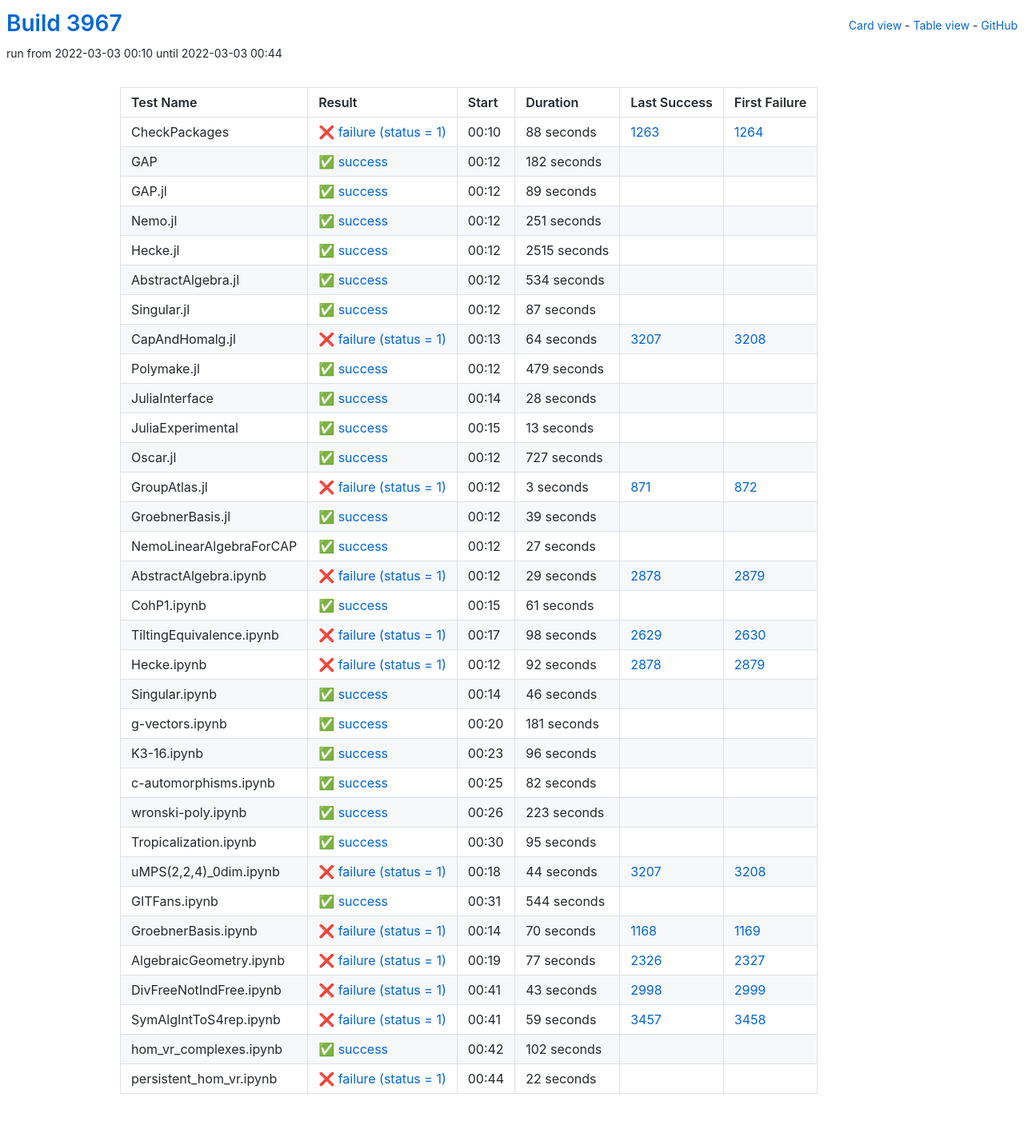
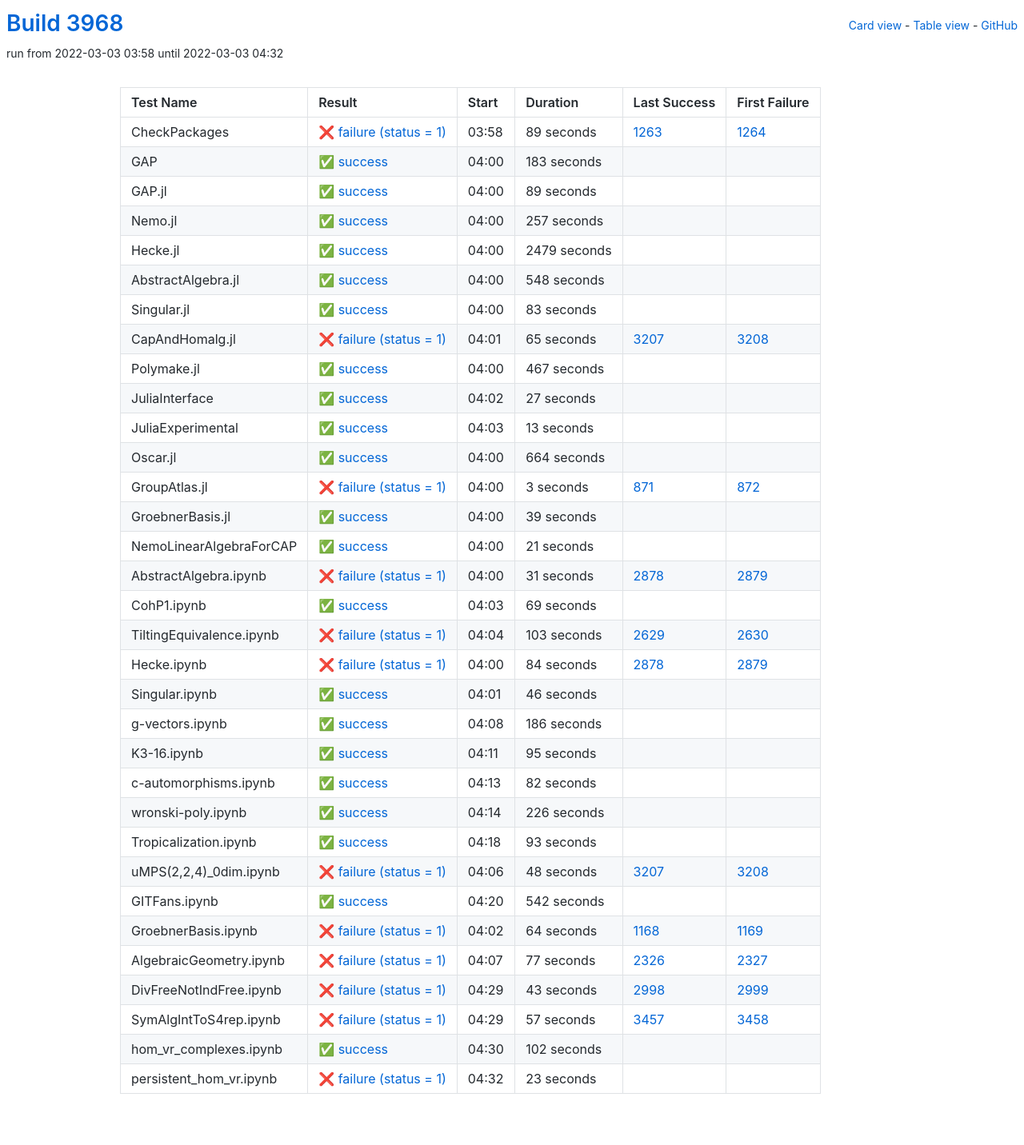
Before and after one commit to oscar-system/oscar-ci-status-stable, a Jekyll site: the page built from table.html, in a window 1280 px wide. Shown: the whole page at 80% size. Built offline with Jekyll 4.4.1, drawn with Linux system fonts in a browser that asks for light colours.

Commit message:
Build #3968

```diff
--- a/_data/ci.yml
+++ b/_data/ci.yml
@@ -1,6 +1,6 @@
 ---
-build: 3967
-build_url: https://oscarci.mathematik.uni-kl.de/job/oscar-stable/3967/
+build: 3968
+build_url: https://oscarci.mathematik.uni-kl.de/job/oscar-stable/3968/
 job: oscar-stable
 organization: oscar-system
 repo: oscar-ci-status-stable
@@ -8,32 +8,32 @@ repourl: https://github.com/oscar-system/oscar-ci-status-stable
 tests:
 - name: CheckPackages
   id: checkpackages
-  log: https://oscarci.mathematik.uni-kl.de/job/oscar-stable/3967/artifact/logs/build-3967/CheckPackages.log
-  start: 2022-03-03 00:10
+  log: https://oscarci.mathematik.uni-kl.de/job/oscar-stable/3968/artifact/logs/build-3968/CheckPackages.log
+  start: 2022-03-03 03:58
   success: false
   exitcode: 1
   status: failure
-  duration: 88
+  duration: 89
   last_success: 1263
   last_success_url: https://oscarci.mathematik.uni-kl.de/job/oscar-stable/1263/
   first_failure: 1264
   first_failure_url: https://oscarci.mathematik.uni-kl.de/job/oscar-stable/1264/
 - name: GAP
   id: gap
-  log: https://oscarci.mathematik.uni-kl.de/job/oscar-stable/3967/artifact/logs/build-3967/GAP.log
-  start: 2022-03-03 00:12
+  log: https://oscarci.mathematik.uni-kl.de/job/oscar-stable/3968/artifact/logs/build-3968/GAP.log
+  start: 2022-03-03 04:00
   success: true
   exitcode: 0
   status: success
-  duration: 182
+  duration: 183
   last_success: false
   last_success_url:
   first_failure: false
   first_failure_url:
 - name: GAP.jl
   id: gap-jl
-  log: https://oscarci.mathematik.uni-kl.de/job/oscar-stable/3967/artifact/logs/build-3967/GAP.jl.log
-  start: 2022-03-03 00:12
+  log: https://oscarci.mathematik.uni-kl.de/job/oscar-stable/3968/artifact/logs/build-3968/GAP.jl.log
+  start: 2022-03-03 04:00
   success: true
   exitcode: 0
   status: success
@@ -44,92 +44,92 @@ tests:
   first_failure_url:
 - name: Nemo.jl
   id: nemo-jl
-  log: https://oscarci.mathematik.uni-kl.de/job/oscar-stable/3967/artifact/logs/build-3967/Nemo.jl.log
-  start: 2022-03-03 00:12
+  log: https://oscarci.mathematik.uni-kl.de/job/oscar-stable/3968/artifact/logs/build-3968/Nemo.jl.log
+  start: 2022-03-03 04:00
   success: true
   exitcode: 0
   status: success
-  duration: 251
+  duration: 257
   last_success: false
   last_success_url:
   first_failure: false
   first_failure_url:
 - name: Hecke.jl
   id: hecke-jl
-  log: https://oscarci.mathematik.uni-kl.de/job/oscar-stable/3967/artifact/logs/build-3967/Hecke.jl.log
-  start: 2022-03-03 00:12
+  log: https://oscarci.mathematik.uni-kl.de/job/oscar-stable/3968/artifact/logs/build-3968/Hecke.jl.log
+  start: 2022-03-03 04:00
   success: true
   exitcode: 0
   status: success
-  duration: 2515
+  duration: 2479
   last_success: false
   last_success_url:
   first_failure: false
   first_failure_url:
 - name: AbstractAlgebra.jl
   id: abstractalgebra-jl
-  log: https://oscarci.mathematik.uni-kl.de/job/oscar-stable/3967/artifact/logs/build-3967/AbstractAlgebra.jl.log
-  start: 2022-03-03 00:12
+  log: https://oscarci.mathematik.uni-kl.de/job/oscar-stable/3968/artifact/logs/build-3968/AbstractAlgebra.jl.log
+  start: 2022-03-03 04:00
   success: true
   exitcode: 0
   status: success
-  duration: 534
+  duration: 548
   last_success: false
   last_success_url:
   first_failure: false
   first_failure_url:
 - name: Singular.jl
   id: singular-jl
-  log: https://oscarci.mathematik.uni-kl.de/job/oscar-stable/3967/artifact/logs/build-3967/Singular.jl.log
-  start: 2022-03-03 00:12
+  log: https://oscarci.mathematik.uni-kl.de/job/oscar-stable/3968/artifact/logs/build-3968/Singular.jl.log
+  start: 2022-03-03 04:00
   success: true
   exitcode: 0
   status: success
-  duration: 87
+  duration: 83
   last_success: false
   last_success_url:
   first_failure: false
   first_failure_url:
 - name: CapAndHomalg.jl
   id: capandhomalg-jl
-  log: https://oscarci.mathematik.uni-kl.de/job/oscar-stable/3967/artifact/logs/build-3967/CapAndHomalg.jl.log
-  start: 2022-03-03 00:13
+  log: https://oscarci.mathematik.uni-kl.de/job/oscar-stable/3968/artifact/logs/build-3968/CapAndHomalg.jl.log
+  start: 2022-03-03 04:01
   success: false
   exitcode: 1
   status: failure
-  duration: 64
+  duration: 65
   last_success: 3207
   last_success_url: https://oscarci.mathematik.uni-kl.de/job/oscar-stable/3207/
   first_failure: 3208
   first_failure_url: https://oscarci.mathematik.uni-kl.de/job/oscar-stable/3208/
 - name: Polymake.jl
   id: polymake-jl
-  log: https://oscarci.mathematik.uni-kl.de/job/oscar-stable/3967/artifact/logs/build-3967/Polymake.jl.log
-  start: 2022-03-03 00:12
+  log: https://oscarci.mathematik.uni-kl.de/job/oscar-stable/3968/artifact/logs/build-3968/Polymake.jl.log
+  start: 2022-03-03 04:00
   success: true
   exitcode: 0
   status: success
-  duration: 479
+  duration: 467
   last_success: false
   last_success_url:
   first_failure: false
   first_failure_url:
 - name: JuliaInterface
   id: juliainterface
-  log: https://oscarci.mathematik.uni-kl.de/job/oscar-stable/3967/artifact/logs/build-3967/JuliaInterface.log
-  start: 2022-03-03 00:14
+  log: https://oscarci.mathematik.uni-kl.de/job/oscar-stable/3968/artifact/logs/build-3968/JuliaInterface.log
+  start: 2022-03-03 04:02
   success: true
   exitcode: 0
   status: success
-  duration: 28
+  duration: 27
   last_success: false
   last_success_url:
   first_failure: false
   first_failure_url:
 - name: JuliaExperimental
   id: juliaexperimental
-  log: https://oscarci.mathematik.uni-kl.de/job/oscar-stable/3967/artifact/logs/build-3967/JuliaExperimental.log
-  start: 2022-03-03 00:15
+  log: https://oscarci.mathematik.uni-kl.de/job/oscar-stable/3968/artifact/logs/build-3968/JuliaExperimental.log
+  start: 2022-03-03 04:03
   success: true
   exitcode: 0
   status: success
@@ -140,20 +140,20 @@ tests:
   first_failure_url:
 - name: Oscar.jl
   id: oscar-jl
-  log: https://oscarci.mathematik.uni-kl.de/job/oscar-stable/3967/artifact/logs/build-3967/Oscar.jl.log
-  start: 2022-03-03 00:12
+  log: https://oscarci.mathematik.uni-kl.de/job/oscar-stable/3968/artifact/logs/build-3968/Oscar.jl.log
+  start: 2022-03-03 04:00
   success: true
   exitcode: 0
   status: success
-  duration: 727
+  duration: 664
   last_success: false
   last_success_url:
   first_failure: false
   first_failure_url:
 - name: GroupAtlas.jl
   id: groupatlas-jl
-  log: https://oscarci.mathematik.uni-kl.de/job/oscar-stable/3967/artifact/logs/build-3967/GroupAtlas.jl.log
-  start: 2022-03-03 00:12
+  log: https://oscarci.mathematik.uni-kl.de/job/oscar-stable/3968/artifact/logs/build-3968/GroupAtlas.jl.log
+  start: 2022-03-03 04:00
   success: false
   exitcode: 1
   status: failure
@@ -164,8 +164,8 @@ tests:
   first_failure_url: https://oscarci.mathematik.uni-kl.de/job/oscar-stable/872/
 - name: GroebnerBasis.jl
   id: groebnerbasis-jl
-  log: https://oscarci.mathematik.uni-kl.de/job/oscar-stable/3967/artifact/logs/build-3967/GroebnerBasis.jl.log
-  start: 2022-03-03 00:12
+  log: https://oscarci.mathematik.uni-kl.de/job/oscar-stable/3968/artifact/logs/build-3968/GroebnerBasis.jl.log
+  start: 2022-03-03 04:00
   success: true
   exitcode: 0
   status: success
@@ -176,68 +176,68 @@ tests:
   first_failure_url:
 - name: NemoLinearAlgebraForCAP
   id: nemolinearalgebraforcap
-  log: https://oscarci.mathematik.uni-kl.de/job/oscar-stable/3967/artifact/logs/build-3967/NemoLinearAlgebraForCAP.log
-  start: 2022-03-03 00:12
+  log: https://oscarci.mathematik.uni-kl.de/job/oscar-stable/3968/artifact/logs/build-3968/NemoLinearAlgebraForCAP.log
+  start: 2022-03-03 04:00
   success: true
   exitcode: 0
   status: success
-  duration: 27
+  duration: 21
   last_success: false
   last_success_url:
   first_failure: false
   first_failure_url:
 - name: AbstractAlgebra.ipynb
   id: abstractalgebra-ipynb
-  log: https://oscarci.mathematik.uni-kl.de/job/oscar-stable/3967/artifact/logs/build-3967/AbstractAlgebra.ipynb.log
-  start: 2022-03-03 00:12
+  log: https://oscarci.mathematik.uni-kl.de/job/oscar-stable/3968/artifact/logs/build-3968/AbstractAlgebra.ipynb.log
+  start: 2022-03-03 04:00
   success: false
   exitcode: 1
   status: failure
-  duration: 29
+  duration: 31
   last_success: 2878
   last_success_url: https://oscarci.mathematik.uni-kl.de/job/oscar-stable/2878/
   first_failure: 2879
   first_failure_url: https://oscarci.mathematik.uni-kl.de/job/oscar-stable/2879/
 - name: CohP1.ipynb
   id: cohp1-ipynb
-  log: https://oscarci.mathematik.uni-kl.de/job/oscar-stable/3967/artifact/logs/build-3967/CohP1.ipynb.log
-  start: 2022-03-03 00:15
+  log: https://oscarci.mathematik.uni-kl.de/job/oscar-stable/3968/artifact/logs/build-3968/CohP1.ipynb.log
+  start: 2022-03-03 04:03
   success: true
   exitcode: 0
   status: success
-  duration: 61
+  duration: 69
   last_success: false
   last_success_url:
   first_failure: false
   first_failure_url:
 - name: TiltingEquivalence.ipynb
   id: tiltingequivalence-ipynb
-  log: https://oscarci.mathematik.uni-kl.de/job/oscar-stable/3967/artifact/logs/build-3967/TiltingEquivalence.ipynb.log
-  start: 2022-03-03 00:17
+  log: https://oscarci.mathematik.uni-kl.de/job/oscar-stable/3968/artifact/logs/build-3968/TiltingEquivalence.ipynb.log
+  start: 2022-03-03 04:04
   success: false
   exitcode: 1
   status: failure
-  duration: 98
+  duration: 103
   last_success: 2629
   last_success_url: https://oscarci.mathematik.uni-kl.de/job/oscar-stable/2629/
   first_failure: 2630
   first_failure_url: https://oscarci.mathematik.uni-kl.de/job/oscar-stable/2630/
 - name: Hecke.ipynb
   id: hecke-ipynb
-  log: https://oscarci.mathematik.uni-kl.de/job/oscar-stable/3967/artifact/logs/build-3967/Hecke.ipynb.log
-  start: 2022-03-03 00:12
+  log: https://oscarci.mathematik.uni-kl.de/job/oscar-stable/3968/artifact/logs/build-3968/Hecke.ipynb.log
+  start: 2022-03-03 04:00
   success: false
   exitcode: 1
   status: failure
-  duration: 92
+  duration: 84
   last_success: 2878
   last_success_url: https://oscarci.mathematik.uni-kl.de/job/oscar-stable/2878/
   first_failure: 2879
   first_failure_url: https://oscarci.mathematik.uni-kl.de/job/oscar-stable/2879/
 - name: Singular.ipynb
   id: singular-ipynb
-  log: https://oscarci.mathematik.uni-kl.de/job/oscar-stable/3967/artifact/logs/build-3967/Singular.ipynb.log
-  start: 2022-03-03 00:14
+  log: https://oscarci.mathematik.uni-kl.de/job/oscar-stable/3968/artifact/logs/build-3968/Singular.ipynb.log
+  start: 2022-03-03 04:01
   success: true
   exitcode: 0
   status: success
@@ -248,32 +248,32 @@ tests:
   first_failure_url:
 - name: g-vectors.ipynb
   id: g-vectors-ipynb
-  log: https://oscarci.mathematik.uni-kl.de/job/oscar-stable/3967/artifact/logs/build-3967/g-vectors.ipynb.log
-  start: 2022-03-03 00:20
+  log: https://oscarci.mathematik.uni-kl.de/job/oscar-stable/3968/artifact/logs/build-3968/g-vectors.ipynb.log
+  start: 2022-03-03 04:08
   success: true
   exitcode: 0
   status: success
-  duration: 181
+  duration: 186
   last_success: false
   last_success_url:
   first_failure: false
   first_failure_url:
 - name: K3-16.ipynb
   id: k3-16-ipynb
-  log: https://oscarci.mathematik.uni-kl.de/job/oscar-stable/3967/artifact/logs/build-3967/K3-16.ipynb.log
-  start: 2022-03-03 00:23
+  log: https://oscarci.mathematik.uni-kl.de/job/oscar-stable/3968/artifact/logs/build-3968/K3-16.ipynb.log
+  start: 2022-03-03 04:11
   success: true
   exitcode: 0
   status: success
-  duration: 96
+  duration: 95
   last_success: false
   last_success_url:
   first_failure: false
   first_failure_url:
 - name: c-automorphisms.ipynb
   id: c-automorphisms-ipynb
-  log: https://oscarci.mathematik.uni-kl.de/job/oscar-stable/3967/artifact/logs/build-3967/c-automorphisms.ipynb.log
-  start: 2022-03-03 00:25
+  log: https://oscarci.mathematik.uni-kl.de/job/oscar-stable/3968/artifact/logs/build-3968/c-automorphisms.ipynb.log
+  start: 2022-03-03 04:13
   success: true
   exitcode: 0
   status: success
@@ -284,68 +284,68 @@ tests:
   first_failure_url:
 - name: wronski-poly.ipynb
   id: wronski-poly-ipynb
-  log: https://oscarci.mathematik.uni-kl.de/job/oscar-stable/3967/artifact/logs/build-3967/wronski-poly.ipynb.log
-  start: 2022-03-03 00:26
+  log: https://oscarci.mathematik.uni-kl.de/job/oscar-stable/3968/artifact/logs/build-3968/wronski-poly.ipynb.log
+  start: 2022-03-03 04:14
   success: true
   exitcode: 0
   status: success
-  duration: 223
+  duration: 226
   last_success: false
   last_success_url:
   first_failure: false
   first_failure_url:
 - name: Tropicalization.ipynb
   id: tropicalization-ipynb
-  log: https://oscarci.mathematik.uni-kl.de/job/oscar-stable/3967/artifact/logs/build-3967/Tropicalization.ipynb.log
-  start: 2022-03-03 00:30
+  log: https://oscarci.mathematik.uni-kl.de/job/oscar-stable/3968/artifact/logs/build-3968/Tropicalization.ipynb.log
+  start: 2022-03-03 04:18
   success: true
   exitcode: 0
   status: success
-  duration: 95
+  duration: 93
   last_success: false
   last_success_url:
   first_failure: false
   first_failure_url:
 - name: uMPS(2,2,4)_0dim.ipynb
   id: umps-2-2-4-0dim-ipynb
-  log: https://oscarci.mathematik.uni-kl.de/job/oscar-stable/3967/artifact/logs/build-3967/uMPS-2-2-4-_0dim.ipynb.log
-  start: 2022-03-03 00:18
+  log: https://oscarci.mathematik.uni-kl.de/job/oscar-stable/3968/artifact/logs/build-3968/uMPS-2-2-4-_0dim.ipynb.log
+  start: 2022-03-03 04:06
   success: false
   exitcode: 1
   status: failure
-  duration: 44
+  duration: 48
   last_success: 3207
   last_success_url: https://oscarci.mathematik.uni-kl.de/job/oscar-stable/3207/
   first_failure: 3208
   first_failure_url: https://oscarci.mathematik.uni-kl.de/job/oscar-stable/3208/
 - name: GITFans.ipynb
   id: gitfans-ipynb
-  log: https://oscarci.mathematik.uni-kl.de/job/oscar-stable/3967/artifact/logs/build-3967/GITFans.ipynb.log
-  start: 2022-03-03 00:31
+  log: https://oscarci.mathematik.uni-kl.de/job/oscar-stable/3968/artifact/logs/build-3968/GITFans.ipynb.log
+  start: 2022-03-03 04:20
   success: true
   exitcode: 0
   status: success
-  duration: 544
+  duration: 542
   last_success: false
   last_success_url:
   first_failure: false
   first_failure_url:
 - name: GroebnerBasis.ipynb
   id: groebnerbasis-ipynb
-  log: https://oscarci.mathematik.uni-kl.de/job/oscar-stable/3967/artifact/logs/build-3967/GroebnerBasis.ipynb.log
-  start: 2022-03-03 00:14
+  log: https://oscarci.mathematik.uni-kl.de/job/oscar-stable/3968/artifact/logs/build-3968/GroebnerBasis.ipynb.log
+  start: 2022-03-03 04:02
   success: false
   exitcode: 1
   status: failure
-  duration: 70
+  duration: 64
   last_success: 1168
   last_success_url: https://oscarci.mathematik.uni-kl.de/job/oscar-stable/1168/
   first_failure: 1169
   first_failure_url: https://oscarci.mathematik.uni-kl.de/job/oscar-stable/1169/
 - name: AlgebraicGeometry.ipynb
   id: algebraicgeometry-ipynb
-  log: https://oscarci.mathematik.uni-kl.de/job/oscar-stable/3967/artifact/logs/build-3967/AlgebraicGeometry.ipynb.log
-  start: 2022-03-03 00:19
+  log: https://oscarci.mathematik.uni-kl.de/job/oscar-stable/3968/artifact/logs/build-3968/AlgebraicGeometry.ipynb.log
+  start: 2022-03-03 04:07
   success: false
   exitcode: 1
   status: failure
@@ -356,8 +356,8 @@ tests:
   first_failure_url: https://oscarci.mathematik.uni-kl.de/job/oscar-stable/2327/
 - name: DivFreeNotIndFree.ipynb
   id: divfreenotindfree-ipynb
-  log: https://oscarci.mathematik.uni-kl.de/job/oscar-stable/3967/artifact/logs/build-3967/DivFreeNotIndFree.ipynb.log
-  start: 2022-03-03 00:41
+  log: https://oscarci.mathematik.uni-kl.de/job/oscar-stable/3968/artifact/logs/build-3968/DivFreeNotIndFree.ipynb.log
+  start: 2022-03-03 04:29
   success: false
   exitcode: 1
   status: failure
@@ -368,20 +368,20 @@ tests:
   first_failure_url: https://oscarci.mathematik.uni-kl.de/job/oscar-stable/2999/
 - name: SymAlgIntToS4rep.ipynb
   id: symalginttos4rep-ipynb
-  log: https://oscarci.mathematik.uni-kl.de/job/oscar-stable/3967/artifact/logs/build-3967/SymAlgIntToS4rep.ipynb.log
-  start: 2022-03-03 00:41
+  log: https://oscarci.mathematik.uni-kl.de/job/oscar-stable/3968/artifact/logs/build-3968/SymAlgIntToS4rep.ipynb.log
+  start: 2022-03-03 04:29
   success: false
   exitcode: 1
   status: failure
-  duration: 59
+  duration: 57
   last_success: 3457
   last_success_url: https://oscarci.mathematik.uni-kl.de/job/oscar-stable/3457/
   first_failure: 3458
   first_failure_url: https://oscarci.mathematik.uni-kl.de/job/oscar-stable/3458/
 - name: hom_vr_complexes.ipynb
   id: hom-vr-complexes-ipynb
-  log: https://oscarci.mathematik.uni-kl.de/job/oscar-stable/3967/artifact/logs/build-3967/hom_vr_complexes.ipynb.log
-  start: 2022-03-03 00:42
+  log: https://oscarci.mathematik.uni-kl.de/job/oscar-stable/3968/artifact/logs/build-3968/hom_vr_complexes.ipynb.log
+  start: 2022-03-03 04:30
   success: true
   exitcode: 0
   status: success
@@ -392,12 +392,12 @@ tests:
   first_failure_url:
 - name: persistent_hom_vr.ipynb
   id: persistent-hom-vr-ipynb
-  log: https://oscarci.mathematik.uni-kl.de/job/oscar-stable/3967/artifact/logs/build-3967/persistent_hom_vr.ipynb.log
-  start: 2022-03-03 00:44
+  log: https://oscarci.mathematik.uni-kl.de/job/oscar-stable/3968/artifact/logs/build-3968/persistent_hom_vr.ipynb.log
+  start: 2022-03-03 04:32
   success: false
   exitcode: 1
   status: failure
-  duration: 22
+  duration: 23
   last_success: false
   last_success_url:
   first_failure: false
```
Also changed, not shown: README.md.
